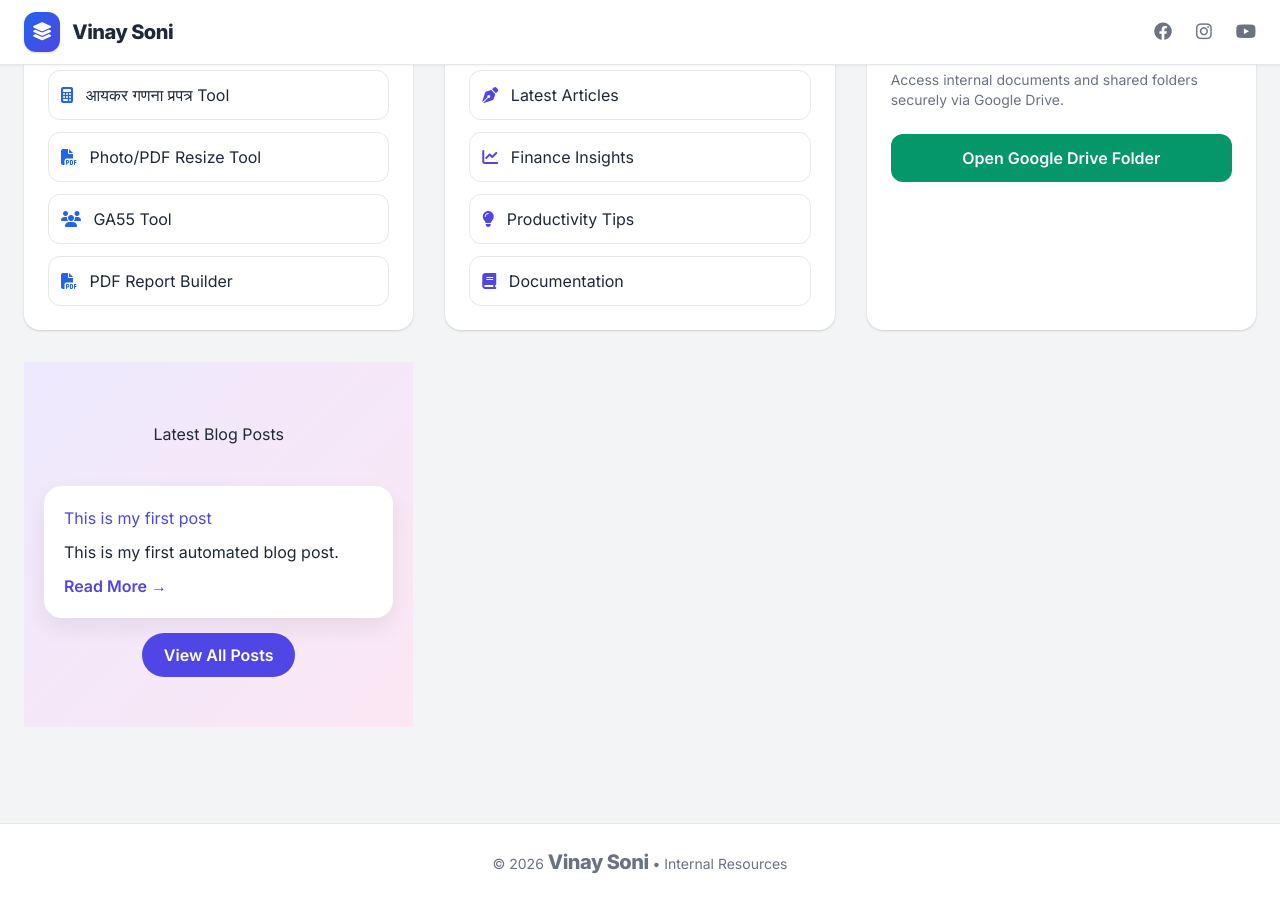
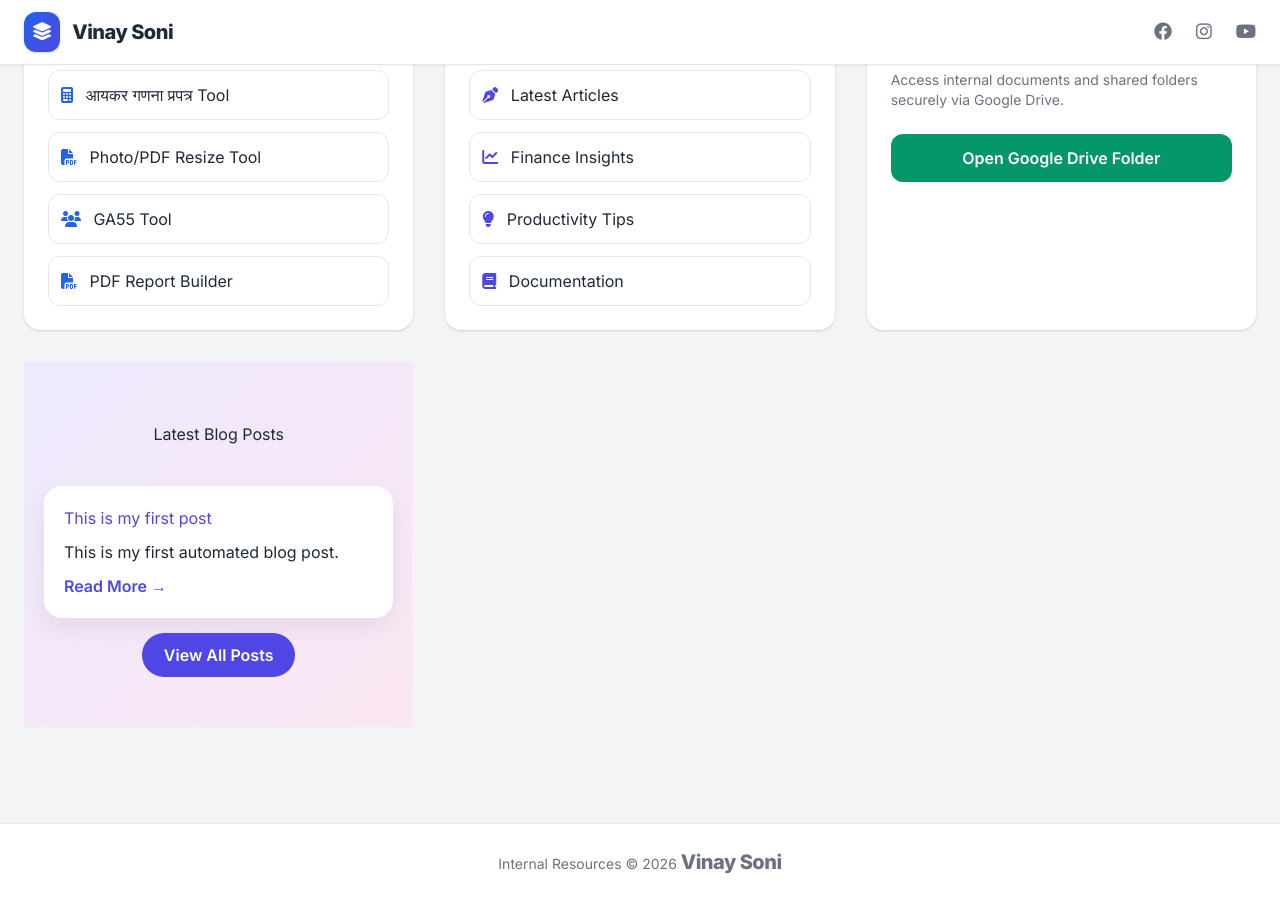
Before and after one commit to vsonitech/vinay, a Jekyll site: the page built from index.html, in a window 1280 px wide and 900 px high, scrolled down 559 px. Built offline with Jekyll 4.4.1, drawn with Linux system fonts in a browser that asks for light colours.

Commit message:
Update index.html

```diff
--- a/index.html
+++ b/index.html
@@ -228,9 +228,9 @@ Open Google Drive Folder
 <!-- FOOTER -->
 <footer class="bg-white border-t mt-12">
 <div class="max-w-7xl mx-auto px-6 py-6 text-center text-sm text-gray-500">
-© 2026 <a href="/" class="font-extrabold text-xl tracking-tight hover:opacity-80 transition">
+Internal Resources © 2026 <a href="/" class="font-extrabold text-xl tracking-tight hover:opacity-80 transition">
   Vinay Soni
-</a> • Internal Resources
+</a>
 </div>
 </footer>
 
```
